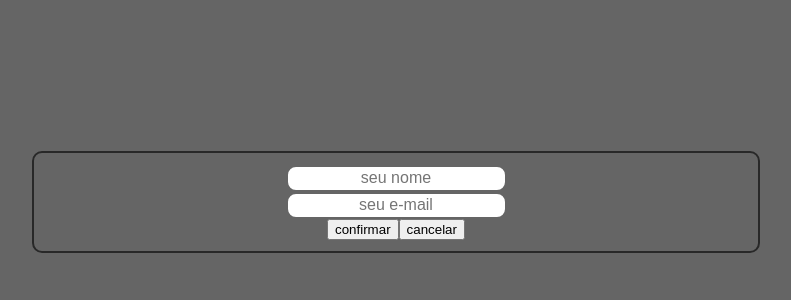
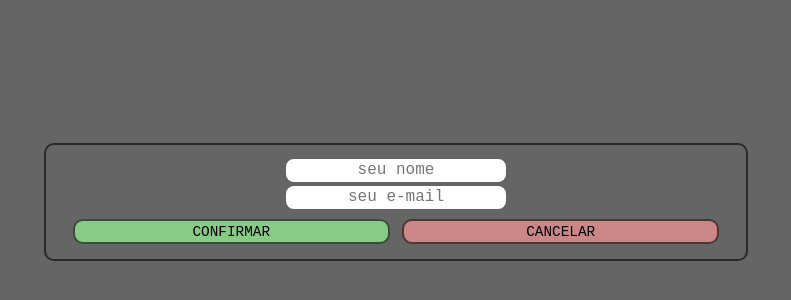
Before and after one commit to DGabrielF/support-repo, a plain HTML site: page index.html in a window 1280 px wide. Shown: the part 198-498 px from the top of the page, without its empty margins (244-1035 px from the left). Drawn offline with Linux system fonts and the light colour scheme; a web font is replaced by a local one.

Commit message:
:sparkles: feat: styles fot the button area and for the normal, confirmation and cancel buttons. function to create confirmation and cancel buttons

```diff
--- /dev/null
+++ b/src/scripts/components/button.js
@@ -0,0 +1,19 @@
+export function confirmButton ({text, functionOnActivation}) {
+  const button = document.createElement("button");
+  button.textContent = text;
+  if (functionOnActivation) {
+    button.addEventListener("click", () => functionOnActivation());
+  }
+  button.classList.add("confirm");
+  return button;
+}
+
+export function cancelButton ({text, functionOnActivation}) {
+  const button = document.createElement("button");
+  button.textContent = text;
+  if (functionOnActivation) {
+    button.addEventListener("click", () => functionOnActivation());
+  }
+  button.classList.add("cancel");
+  return button;
+}
--- a/src/scripts/main.js
+++ b/src/scripts/main.js
@@ -3,6 +3,7 @@ import { removeToast, toast } from "./components/toast.js";
 import { cleanOrCreateBox } from "./components/elementTools.js"
 import { nameValidation } from "./validations/name.js";
 import { emailValidation } from "./validations/email.js";
+import { cancelButton, confirmButton } from "./components/button.js";
 
 export const state = {
   values: {
@@ -41,43 +42,21 @@ function init () {
   const centralContainer = cleanOrCreateBox("central-container");
   container.appendChild(centralContainer);
 
-  centralContainer.appendChild(
-    entry({
-      state: state,
-      key: "name",
-      text: "seu nome",
-      type: "text",
-      eventType: "input",
-      validationFunction: () => nameValidation(state.values.name, state.settings.name, state.values.nameErrors),
-    })
-  );
+  centralContainer.appendChild(entry({state: state, key: "name", text: "seu nome", type: "text", eventType: "input", validationFunction: () => nameValidation(state.values.name, state.settings.name, state.values.nameErrors)}));
 
-  centralContainer.appendChild(entry({
-    state: state,
-    key: "email",
-    text: "seu e-mail",
-    type: "email",
-    eventType: "input",
-    validationFunction: () => emailValidation(state.values.email, state.values.emailErrors),
-  }));
+  centralContainer.appendChild(entry({state: state, key: "email", text: "seu e-mail", type: "email",eventType: "input", validationFunction: () => emailValidation(state.values.email, state.values.emailErrors)}));
 
   const buttonArea = cleanOrCreateBox("buttons-area");
 
-  const confirmButton = document.createElement("button");
-  confirmButton.textContent = "confirmar";
-  buttonArea.appendChild(confirmButton);
+  buttonArea.appendChild(confirmButton({text: "confirmar", functionOnActivation: () => console.log("evento acionado")}));
 
-  const cancelButton = document.createElement("button");
-  cancelButton.textContent = "cancelar";
-  buttonArea.appendChild(cancelButton);
+  buttonArea.appendChild(cancelButton({text: "cancelar", functionOnActivation: () => console.log("evento acionado")}));
 
   centralContainer.appendChild(buttonArea);
 
-  const fade = cleanOrCreateBox("fade");
-  container.appendChild(fade);
+  container.appendChild(cleanOrCreateBox("fade"));
 
-  const toastBox = toast({titleText: "erro", type: "error", message: "estamos testando"})
-  container.appendChild(toastBox);
+  container.appendChild(toast({titleText: "erro", type: "error", message: "estamos testando"}));
 
   removeToast();
 }
--- /dev/null
+++ b/src/styles/components/buttons-area.css
@@ -0,0 +1,17 @@
+.buttons-area {
+  padding: 8px 0 4px 0;
+  width: 95%;
+
+  display: flex;
+  flex-direction: row;
+  align-items: center;
+  justify-content: center;
+  gap: 1vw;
+}
+
+@media only screen and (max-width: 599px) {
+  .buttons-area {
+    flex-direction: column;
+    gap: .5vh;
+  }
+}
--- /dev/null
+++ b/src/styles/components/buttons.css
@@ -0,0 +1,33 @@
+button {
+  padding: 3px 0 2px 0;
+  width: 95%;
+  max-width: 400px;
+
+  text-align: center;
+  text-transform: uppercase;
+  font-size: 1.8vh;
+
+  border-radius: 10px;
+  border: 2px solid #0000009a;
+  outline: none;
+}
+button:hover {
+  font-weight: bolder;
+
+  background-color: #ffffff;
+  outline: 2px double #0000009a;
+}
+
+button.confirm {
+  background-color: #99ff99aa;
+}
+button.confirm:active {
+  background-color: #99ff99cc;
+}
+
+button.cancel {
+  background-color: #ff9999aa;
+}
+button.cancel:active {
+  background-color: #ff9999cc;
+}
--- a/src/styles/global.css
+++ b/src/styles/global.css
@@ -1,4 +1,7 @@
+@import url("./reset.css");
 @import url("./components/central-container.css");
 @import url("./components/fade.css");
 @import url("./components/toast.css");
 @import url("./components/inputs.css");
+@import url("./components/buttons-area.css");
+@import url("./components/buttons.css");
```
